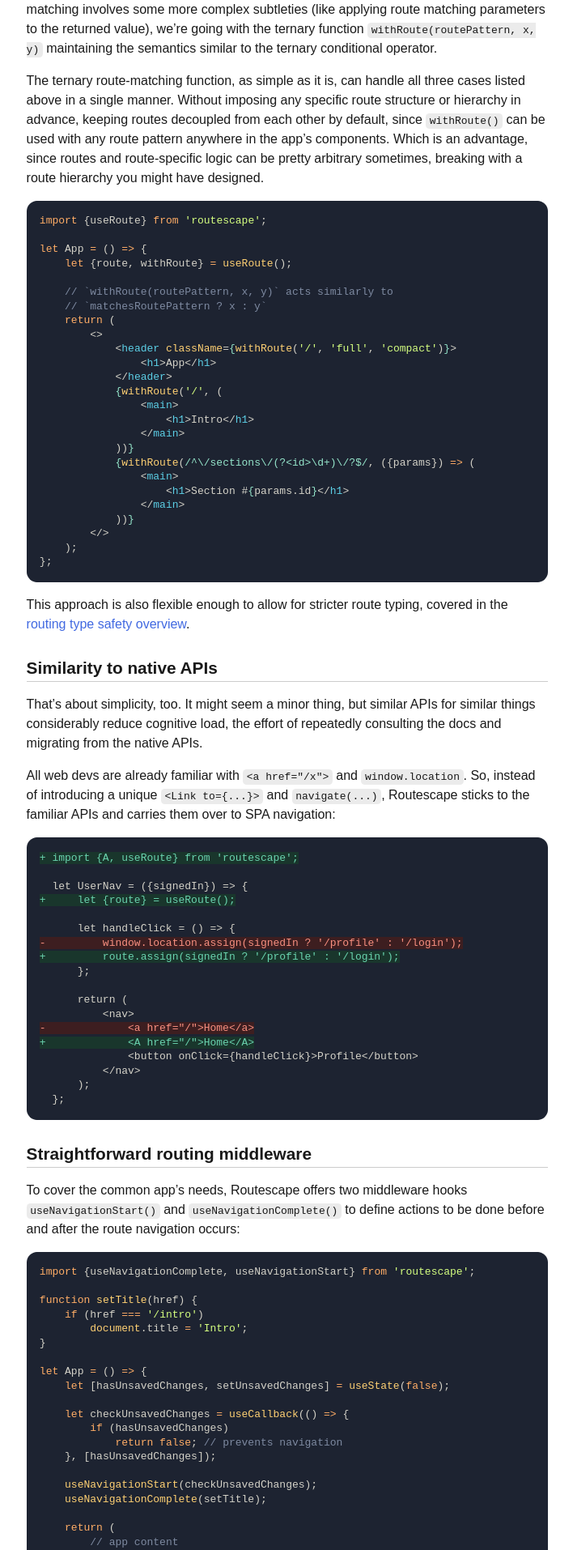
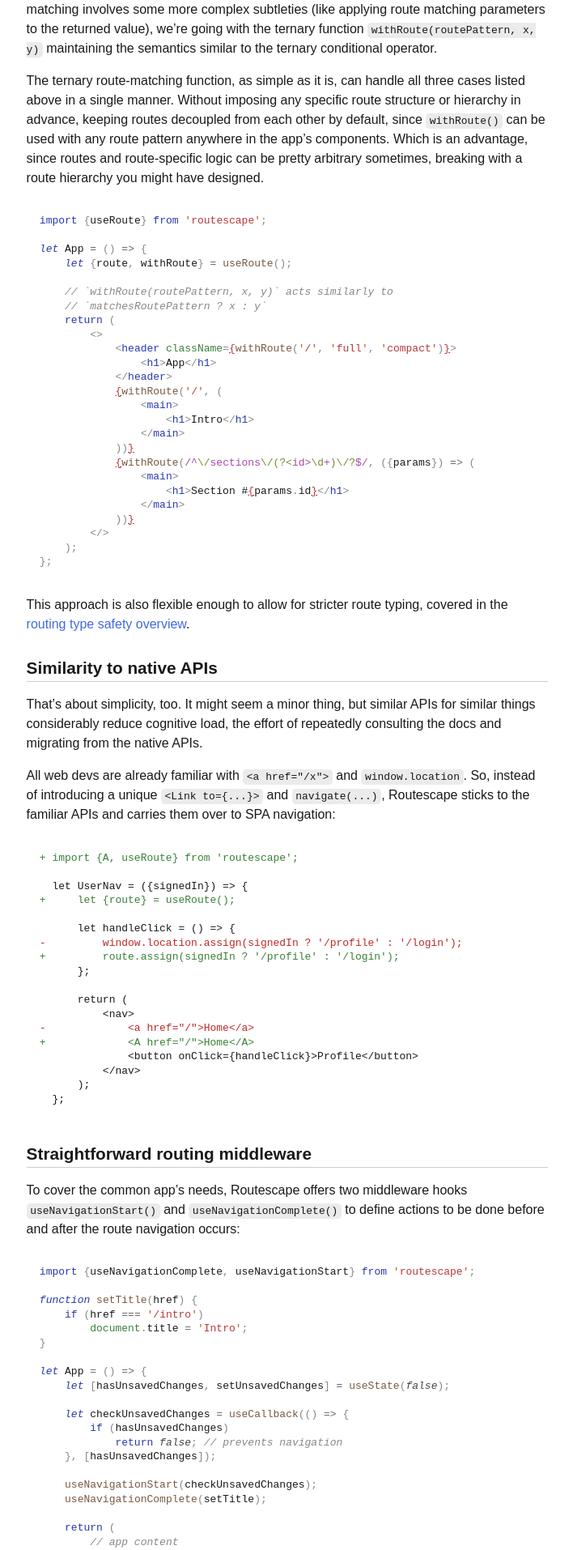
Before and after one commit to axtk/axtk.github.io, a Jekyll site: the page built from x/routescape.md, in a window 1280 px wide. Shown: the part 614-2528 px from the top of the page at 81% size, without its empty margins (285-993 px from the left). Built offline with Jekyll 4.4.1, drawn with Linux system fonts in a browser that asks for light colours; our own code applies the rules of GitHub Pages for plain Markdown files.

Commit message:
add light code theme

```diff
--- a/_layouts/default.html
+++ b/_layouts/default.html
@@ -5,7 +5,8 @@
     <meta name="viewport" content="width=device-width">
     <title>{{page.title | strip_html}}</title>
     <link rel="stylesheet" href="assets/plain.css">{% if content contains "<pre" %}
-    <link rel="stylesheet" href="assets/code.lightbulb.css">{% endif %}
+    <link rel="stylesheet" href="assets/code.lovelace.css" media="screen and (prefers-color-scheme: light)">
+    <link rel="stylesheet" href="assets/code.lightbulb.css" media="screen and (prefers-color-scheme: dark)">{% endif %}
     <link rel="icon" type="image/svg+xml" href="/favicon.svg">
 </head>
 <body>
--- /dev/null
+++ b/x/assets/code.lovelace.css
@@ -0,0 +1,78 @@
+/* This file was generated using `pygmentize -S lovelace -f html -a .highlight` */
+pre { line-height: 125%; }
+td.linenos .normal { color: inherit; background-color: transparent; padding-left: 5px; padding-right: 5px; }
+span.linenos { color: inherit; background-color: transparent; padding-left: 5px; padding-right: 5px; }
+td.linenos .special { color: #000000; background-color: #ffffc0; padding-left: 5px; padding-right: 5px; }
+span.linenos.special { color: #000000; background-color: #ffffc0; padding-left: 5px; padding-right: 5px; }
+.highlight .hll { background-color: #ffffcc }
+.highlight { background: #ffffff; }
+.highlight .c { color: #888888; font-style: italic } /* Comment */
+.highlight .err { background-color: #a848a8 } /* Error */
+.highlight .k { color: #2838b0 } /* Keyword */
+.highlight .o { color: #666666 } /* Operator */
+.highlight .p { color: #888888 } /* Punctuation */
+.highlight .ch { color: #287088; font-style: italic } /* Comment.Hashbang */
+.highlight .cm { color: #888888; font-style: italic } /* Comment.Multiline */
+.highlight .cp { color: #289870 } /* Comment.Preproc */
+.highlight .cpf { color: #888888; font-style: italic } /* Comment.PreprocFile */
+.highlight .c1 { color: #888888; font-style: italic } /* Comment.Single */
+.highlight .cs { color: #888888; font-style: italic } /* Comment.Special */
+.highlight .gd { color: #c02828 } /* Generic.Deleted */
+.highlight .ge { font-style: italic } /* Generic.Emph */
+.highlight .ges { font-weight: bold; font-style: italic } /* Generic.EmphStrong */
+.highlight .gr { color: #c02828 } /* Generic.Error */
+.highlight .gh { color: #666666 } /* Generic.Heading */
+.highlight .gi { color: #388038 } /* Generic.Inserted */
+.highlight .go { color: #666666 } /* Generic.Output */
+.highlight .gp { color: #444444 } /* Generic.Prompt */
+.highlight .gs { font-weight: bold } /* Generic.Strong */
+.highlight .gu { color: #444444 } /* Generic.Subheading */
+.highlight .gt { color: #2838b0 } /* Generic.Traceback */
+.highlight .kc { color: #444444; font-style: italic } /* Keyword.Constant */
+.highlight .kd { color: #2838b0; font-style: italic } /* Keyword.Declaration */
+.highlight .kn { color: #2838b0 } /* Keyword.Namespace */
+.highlight .kp { color: #2838b0 } /* Keyword.Pseudo */
+.highlight .kr { color: #2838b0 } /* Keyword.Reserved */
+.highlight .kt { color: #2838b0; font-style: italic } /* Keyword.Type */
+.highlight .m { color: #444444 } /* Literal.Number */
+.highlight .s { color: #b83838 } /* Literal.String */
+.highlight .na { color: #388038 } /* Name.Attribute */
+.highlight .nb { color: #388038 } /* Name.Builtin */
+.highlight .nc { color: #287088 } /* Name.Class */
+.highlight .no { color: #b85820 } /* Name.Constant */
+.highlight .nd { color: #287088 } /* Name.Decorator */
+.highlight .ni { color: #709030 } /* Name.Entity */
+.highlight .ne { color: #908828 } /* Name.Exception */
+.highlight .nf { color: #785840 } /* Name.Function */
+.highlight .nl { color: #289870 } /* Name.Label */
+.highlight .nn { color: #289870 } /* Name.Namespace */
+.highlight .nt { color: #2838b0 } /* Name.Tag */
+.highlight .nv { color: #b04040 } /* Name.Variable */
+.highlight .ow { color: #a848a8 } /* Operator.Word */
+.highlight .pm { color: #888888 } /* Punctuation.Marker */
+.highlight .w { color: #a89028 } /* Text.Whitespace */
+.highlight .mb { color: #444444 } /* Literal.Number.Bin */
+.highlight .mf { color: #444444 } /* Literal.Number.Float */
+.highlight .mh { color: #444444 } /* Literal.Number.Hex */
+.highlight .mi { color: #444444 } /* Literal.Number.Integer */
+.highlight .mo { color: #444444 } /* Literal.Number.Oct */
+.highlight .sa { color: #444444 } /* Literal.String.Affix */
+.highlight .sb { color: #b83838 } /* Literal.String.Backtick */
+.highlight .sc { color: #a848a8 } /* Literal.String.Char */
+.highlight .dl { color: #b85820 } /* Literal.String.Delimiter */
+.highlight .sd { color: #b85820; font-style: italic } /* Literal.String.Doc */
+.highlight .s2 { color: #b83838 } /* Literal.String.Double */
+.highlight .se { color: #709030 } /* Literal.String.Escape */
+.highlight .sh { color: #b83838 } /* Literal.String.Heredoc */
+.highlight .si { color: #b83838; text-decoration: underline } /* Literal.String.Interpol */
+.highlight .sx { color: #a848a8 } /* Literal.String.Other */
+.highlight .sr { color: #a848a8 } /* Literal.String.Regex */
+.highlight .s1 { color: #b83838 } /* Literal.String.Single */
+.highlight .ss { color: #b83838 } /* Literal.String.Symbol */
+.highlight .bp { color: #388038; font-style: italic } /* Name.Builtin.Pseudo */
+.highlight .fm { color: #b85820 } /* Name.Function.Magic */
+.highlight .vc { color: #b04040 } /* Name.Variable.Class */
+.highlight .vg { color: #908828 } /* Name.Variable.Global */
+.highlight .vi { color: #b04040 } /* Name.Variable.Instance */
+.highlight .vm { color: #b85820 } /* Name.Variable.Magic */
+.highlight .il { color: #444444 } /* Literal.Number.Integer.Long */
```
